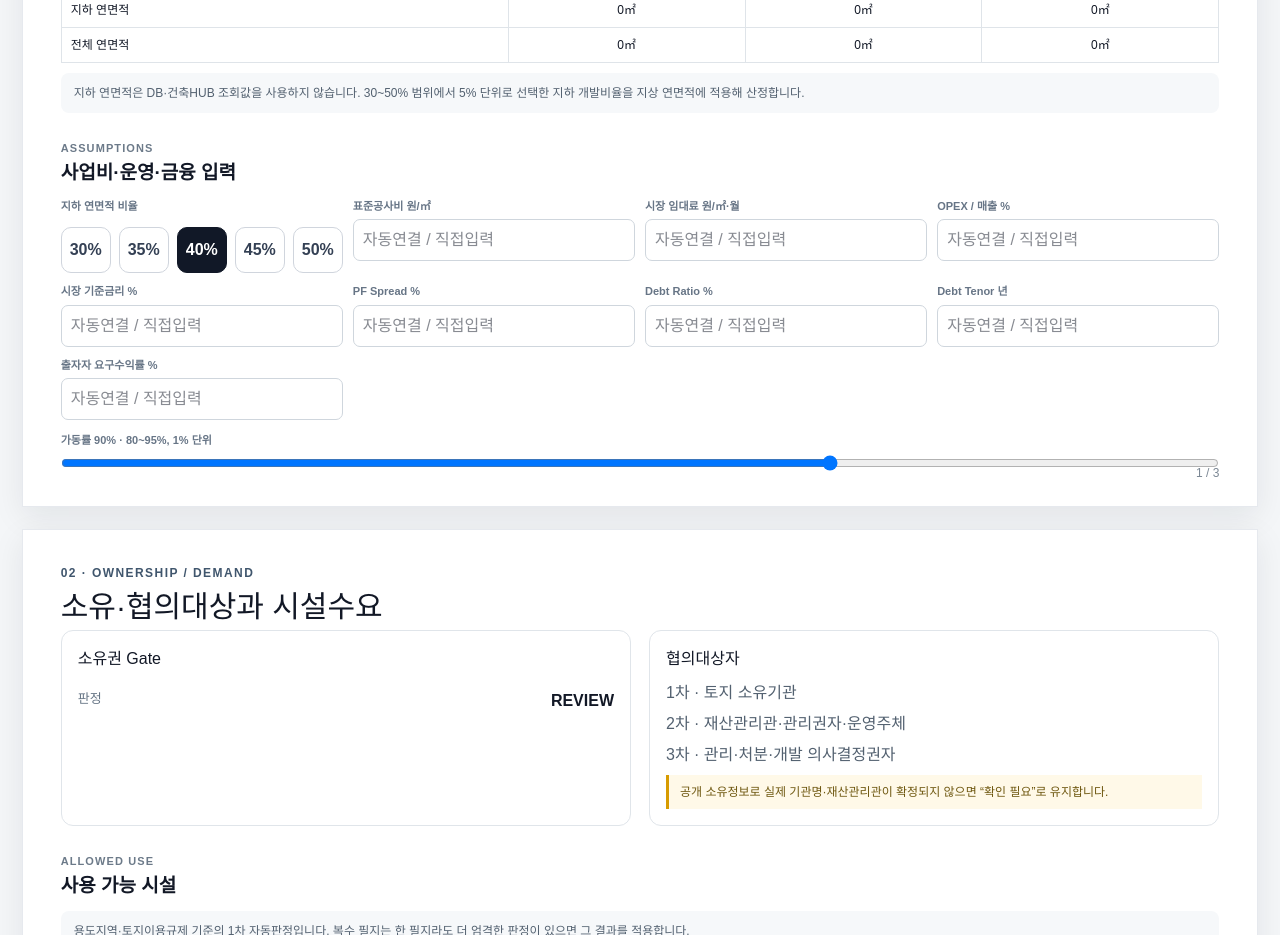
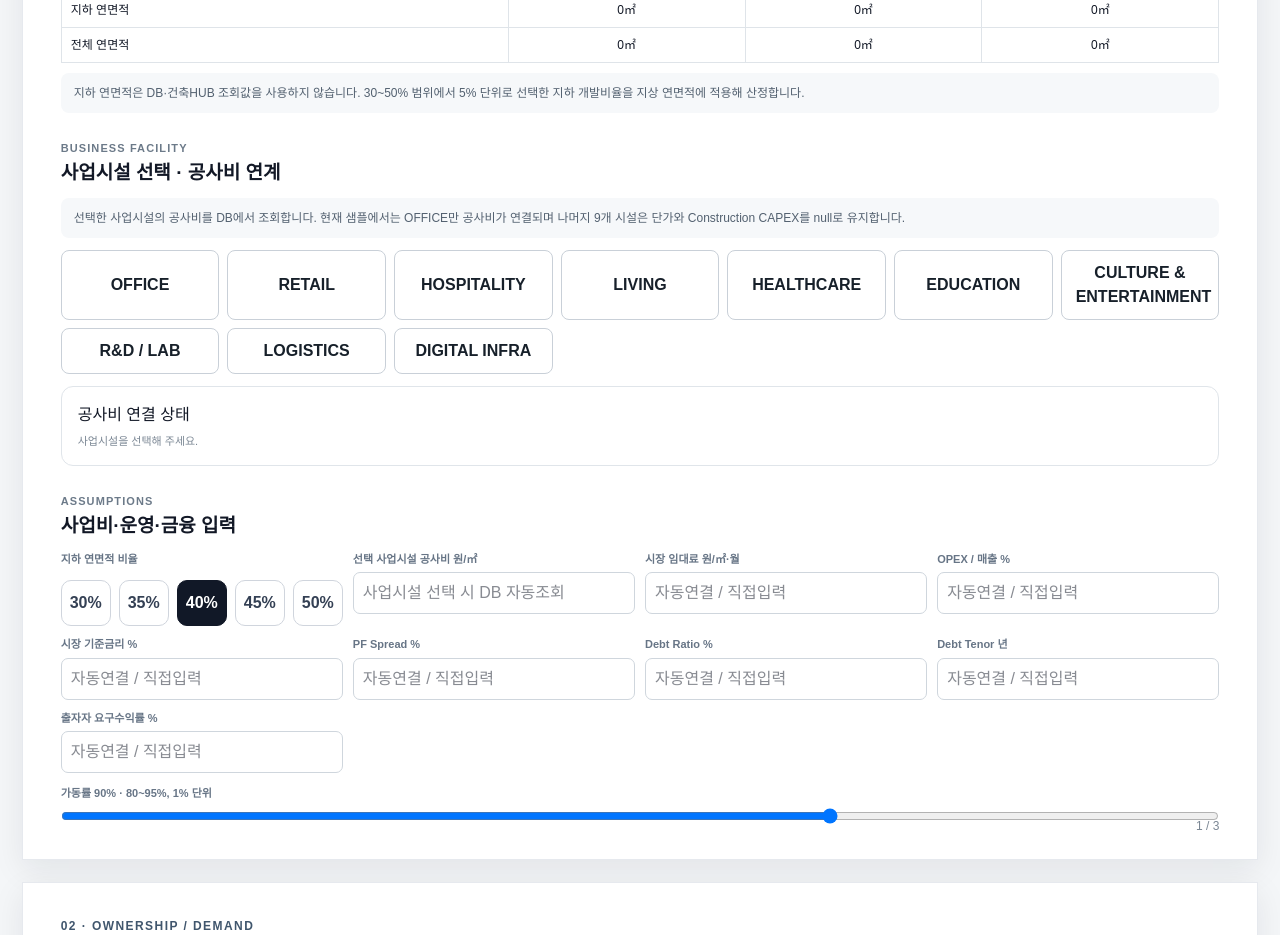
Before and after one commit to bannyjuya-arch/inrealtylab-investment, a Next.js app: page /report in a window 1280 px wide. Shown: the part 780-1715 px from the top of the page. Built offline with nearby package versions, Linux system fonts and the light colour scheme.

Commit message:
Connect business facility selector to Part 3 report

```diff
--- a/app/report/layout.tsx
+++ b/app/report/layout.tsx
@@ -1,6 +1,7 @@
 import type { ReactNode } from "react";
 import BasementRatioBridge from "./basement-ratio-bridge";
 import FacilityAvailabilityBridge from "./facility-availability-bridge";
+import BusinessFacilityCostBridge from "./business-facility-cost-bridge";
 
 const bootstrapPart1 = `
 (function () {
@@ -51,6 +52,7 @@ export default function ReportLayout({ children }: { children: ReactNode }) {
       <script dangerouslySetInnerHTML={{ __html: bootstrapPart1 }} />
       <BasementRatioBridge />
       <FacilityAvailabilityBridge />
+      <BusinessFacilityCostBridge />
       {children}
     </>
   );
```
